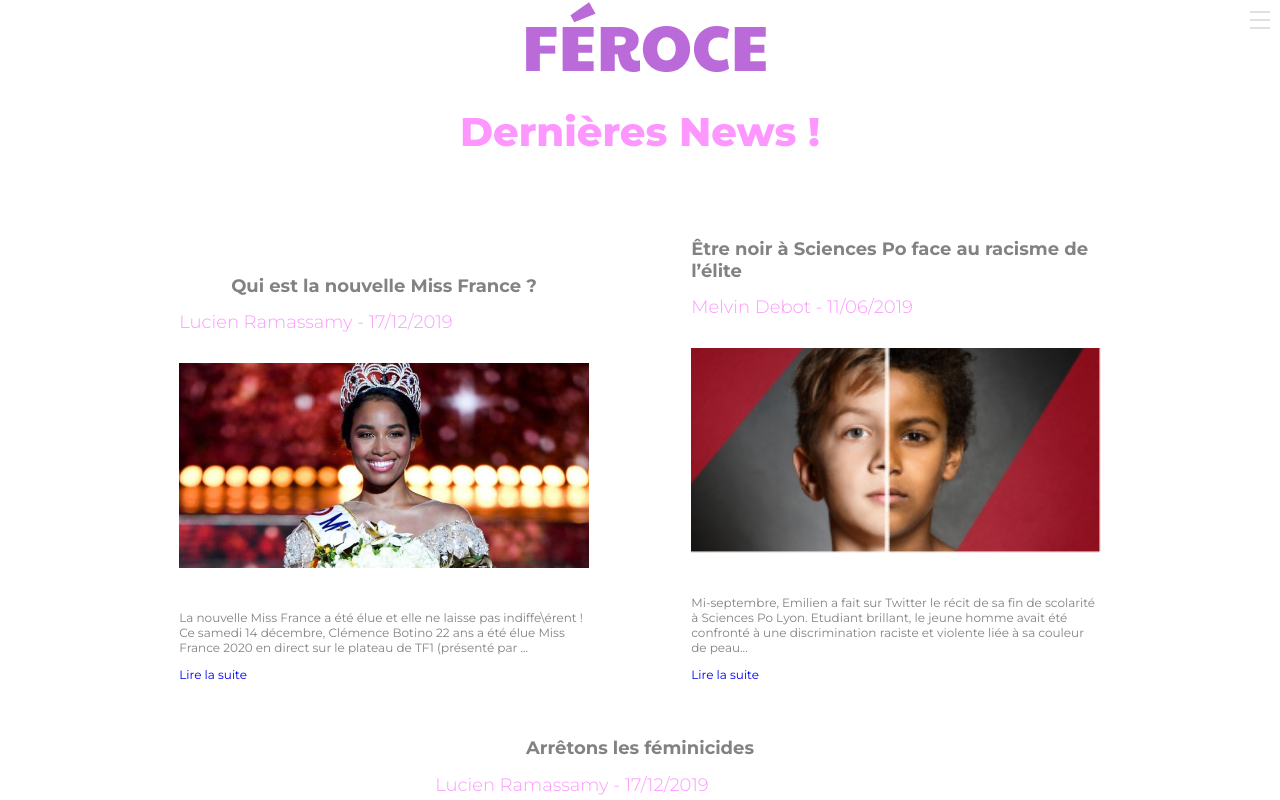
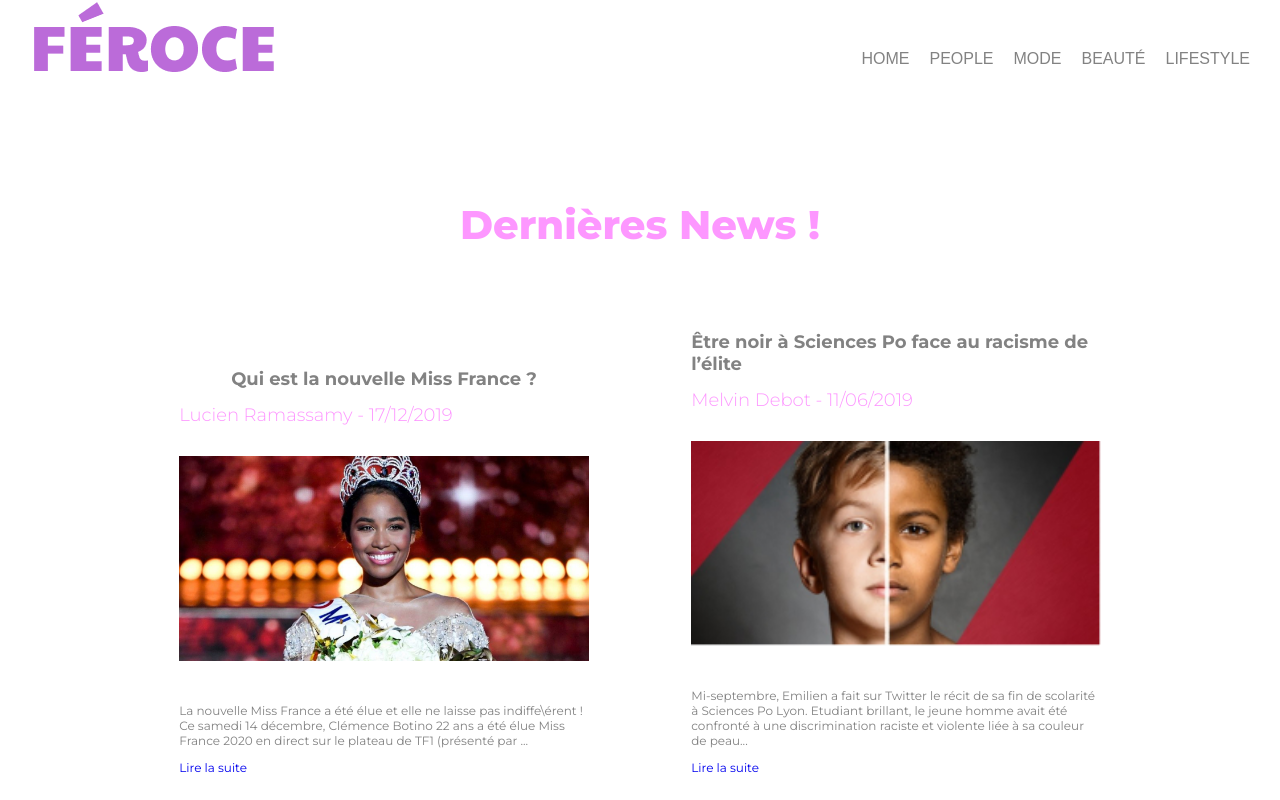
Before and after one commit to lucrampro/blog-miss-france, a plain HTML site: page index.html in a window 1280 px wide. Shown: the top 800 px of the page. Drawn offline with nearby package versions, Linux system fonts and the light colour scheme; files whose address does not match are found by name.

Commit message:
modification du header '

```diff
--- a/css/Menu.css
+++ b/css/Menu.css
@@ -73,7 +73,7 @@ header .menu--burger{
   list-style: none;
   text-align: center;
   margin-top: 50px;
-  transition: 0.5;
+  transition: 0.5s;
 }
 .menu ul li:hover{
   color: #fd97ff;
@@ -85,3 +85,33 @@ header .menu--burger{
 .close{
   /* left: 100% */
 }
+
+@media screen and (min-width: 640px){
+  header{
+    justify-content: space-between;
+    position: initial;
+  }
+  header div img{
+    margin-left: 20px;
+  }
+  .menu{
+    position: initial;
+    height: auto;
+    width: auto;
+    background-color: #ffffff;
+    flex-direction: row;
+  }
+  .menu--burger{
+    display: none;
+  }
+  .menu ul {
+    padding: 0;
+    padding-right: 20px;
+    flex-direction: row;
+  }
+  .menu ul li{
+    margin: 50px 10px 0px 10px;
+    font-family: 'Monserrat', sans-serif;
+    font-weight: 300;
+  }
+}
```
